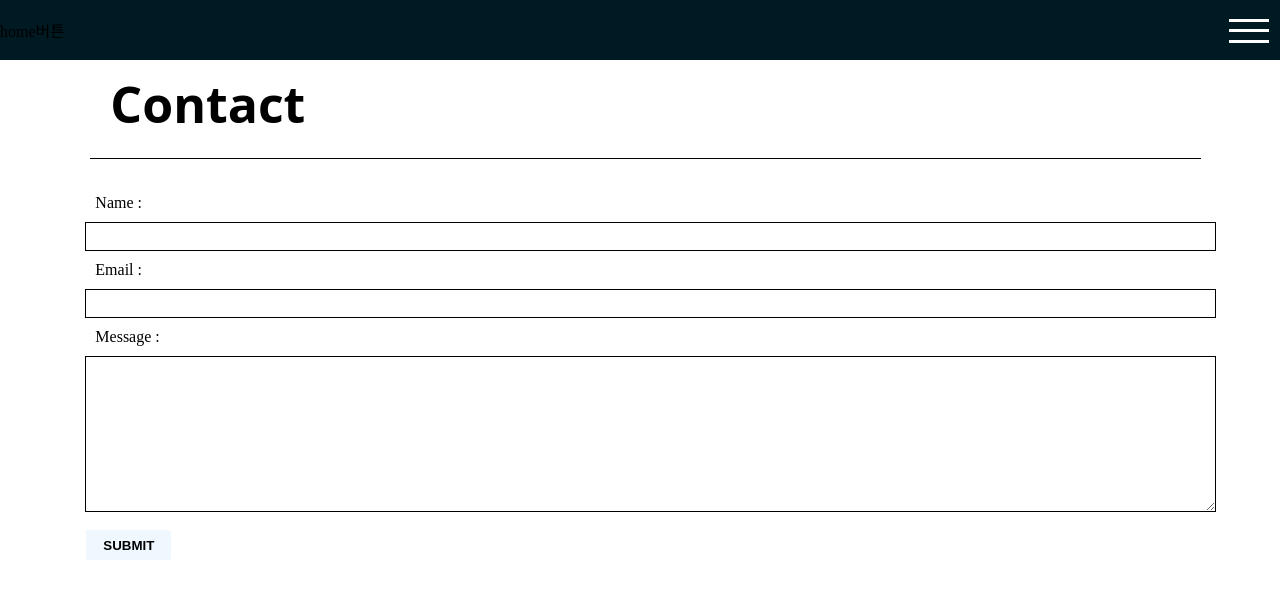
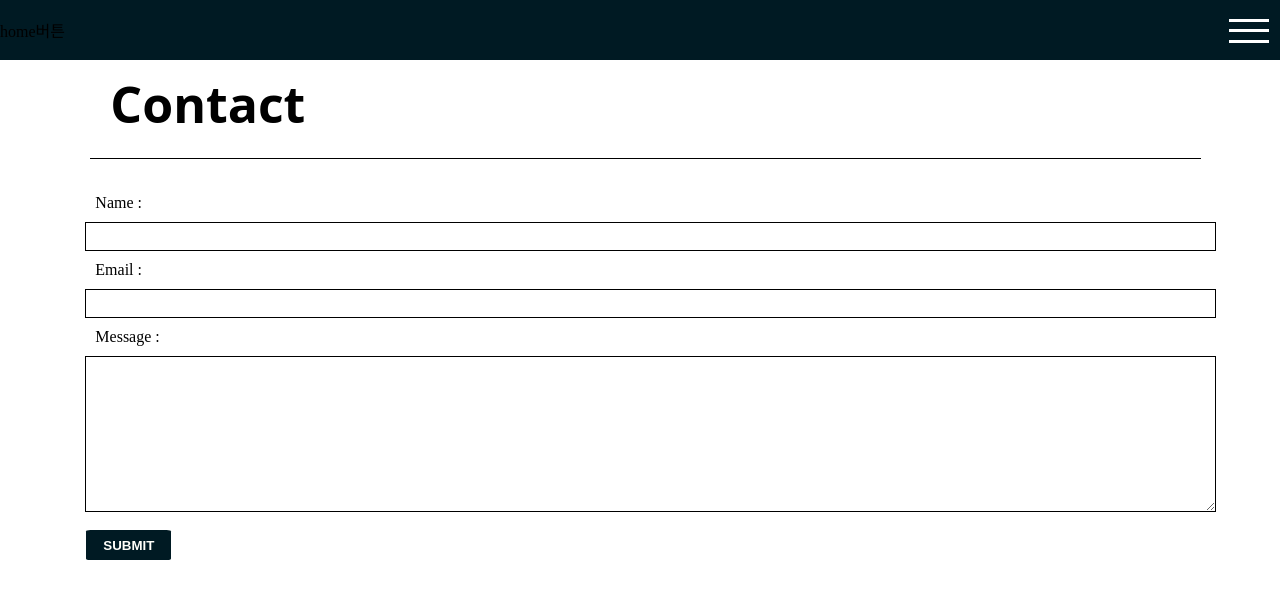
Before and after one commit to Bearsharks/portfolio, a React (Create React App) app: page /portfolio/contact in a window 1280 px wide. Shown: the top 598 px of the page. Built offline with nearby package versions, Linux system fonts and the light colour scheme.

Commit message:
feat(contact): 전송 성공시 홈으로 이동하도록 기능 추가

```diff
--- a/src/Contact.js
+++ b/src/Contact.js
@@ -1,13 +1,14 @@
 import './Contact.scss';
 import { useState, useEffect, useRef } from 'react'
 import { RECAPTCHA_CLIENT_KEY } from './constants/constants';
+import { useHistory } from 'react-router';
 
 function Contact() {
     const [name, setName] = useState('');
     const [email, setEmail] = useState('');
     const [message, setMessage] = useState('');
-    const [response, setResponse] = useState('');
     const wrapper = useRef('');
+    const history = useHistory();
     const onSubmit = () => {
         const submitData = (token) => {
             fetch('https://99-interactions-functions.azurewebsites.net/api/send_contact?code=tTrkanYWNrTsl87QAyaNKbHNQw7UTqflaYzvwsi5RJ5JuAfoIarOFg==', {
@@ -22,9 +23,10 @@ function Contact() {
                     "g-recaptcha-response": token
                 })
             }).then((res) => {
-                setResponse("send message success");
+                alert("메일이 성공적으로 전송되었습니다!");
+                history.push("/portfolio");
             }).catch((err) => {
-                setResponse("send message fail...");
+                alert("문제가 발생했습니다. 잠시 후에 다시 시도해 주세요");
             });
         }
         window.grecaptcha.ready(() => {
@@ -56,9 +58,8 @@ function Contact() {
                 <textarea name="message" cols="40" rows="10" aria-invalid="false" onChange={e => setMessage(e.target.value)} value={message} />
                 <br />
                 <button onClick={onSubmit}>SUBMIT</button>
+                <br />
             </div>
-            <br />
-            {response && <label>Output:{response}</label>}
         </div>
     );
 }
--- a/src/Contact.scss
+++ b/src/Contact.scss
@@ -1,3 +1,6 @@
+@import "global.scss";
+
+
 .message-form{
     display:flex;
     flex-direction: column;
@@ -43,7 +46,8 @@ button{
     height: 30px;
     border-radius: 5%;
     border-style: none;
-    background-color: aliceblue;
+    color : $reverse-blueblack;
+    background-color: $blueblack;
     font-family: sans-serif;
     font-weight: 700;
     margin: 0px 1px;
```
